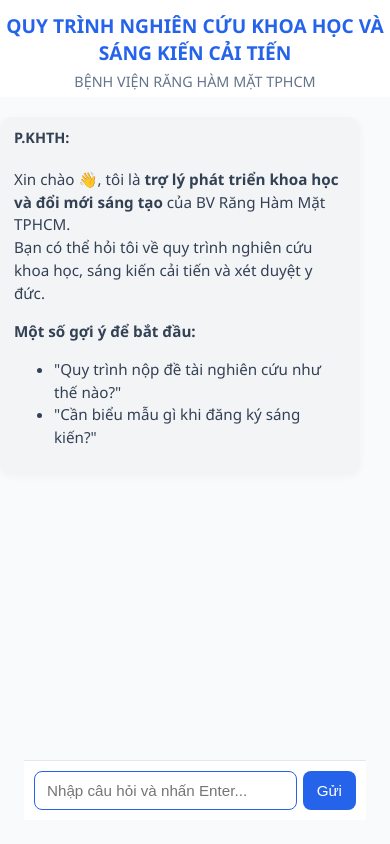
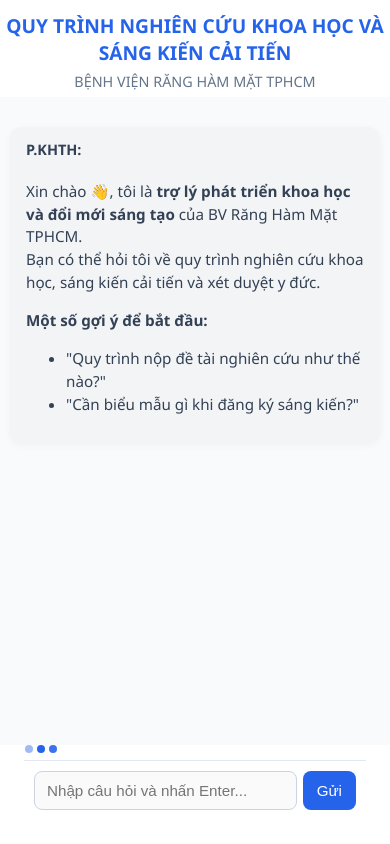
Before and after one commit to nguyenvansy123/chatgptfake, a React (Vite) app: page / in a window 390 px wide. Built offline with nearby package versions, Linux system fonts and the light colour scheme.

Commit message:
update code

```diff
--- a/src/App.jsx
+++ b/src/App.jsx
@@ -17,7 +17,7 @@
 `,
     },
   ]);
-  const [isTyping, setIsTyping] = useState(false);
+  const [isTyping, setIsTyping] = useState(true);
 
   const chatHistoryRef = useRef(null);
 
--- a/src/index.css
+++ b/src/index.css
@@ -182,7 +182,7 @@
   }
 
   .chat-history {
-    flex: 1;
+    /* flex: 1; */
     /* chiếm toàn bộ khoảng trống còn lại */
     padding: 12px;
     margin: 0;
@@ -191,11 +191,11 @@
   }
 
   .chat-bubble {
-    padding: 10px 14px;
+    /* padding: 10px 14px; */
     font-size: 0.95rem;
     border-radius: 12px;
-    margin-bottom: 10px;
-    max-width: 85%;
+    margin: 10px;
+    max-width: 100%;
   }
 
   .chat-form {
@@ -218,4 +218,9 @@
     font-size: 0.95rem;
     border-radius: 8px;
   }
+
+  .typing-indicator {
+    margin-top: 0px;
+    margin-left: 15px;
+  }
 }
```
